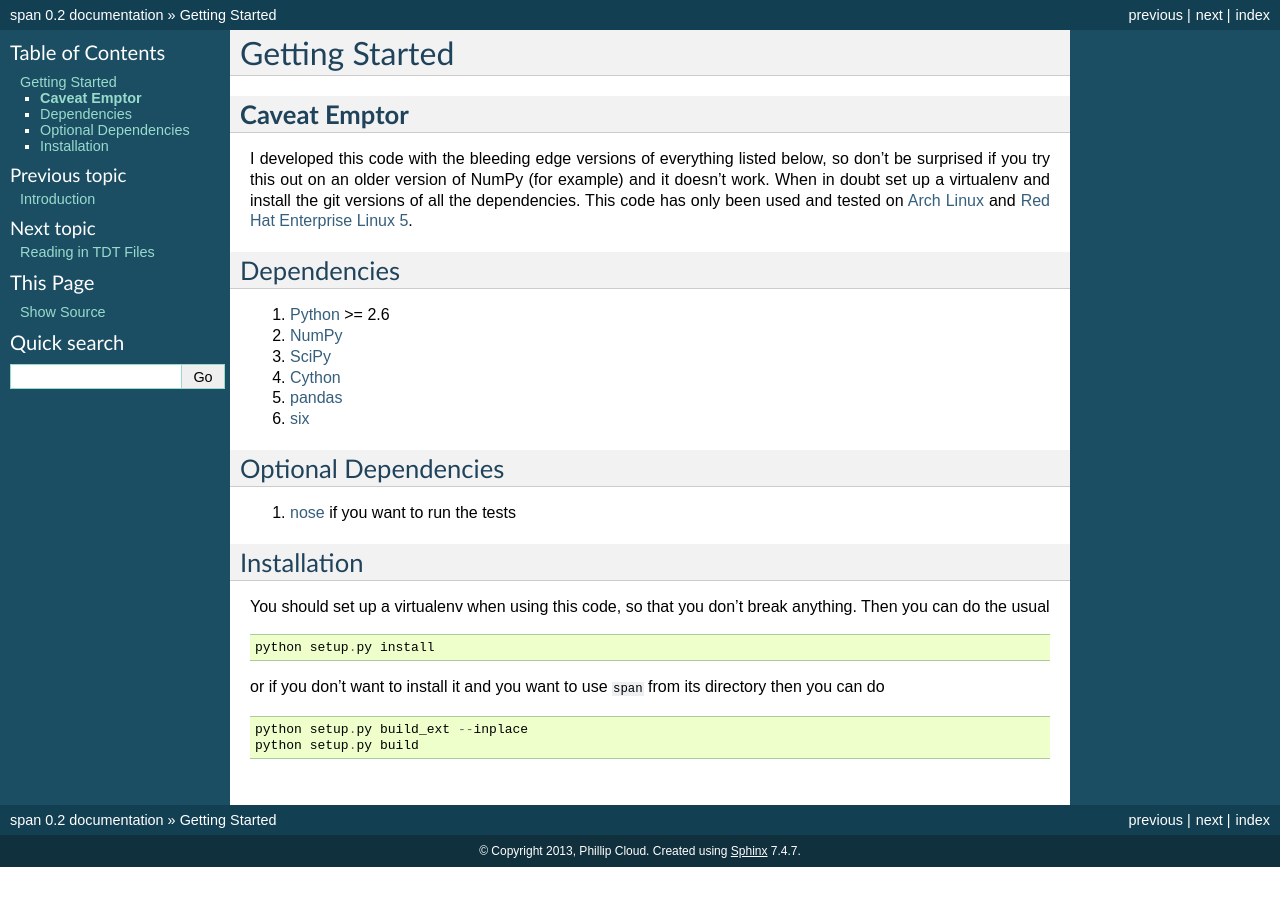
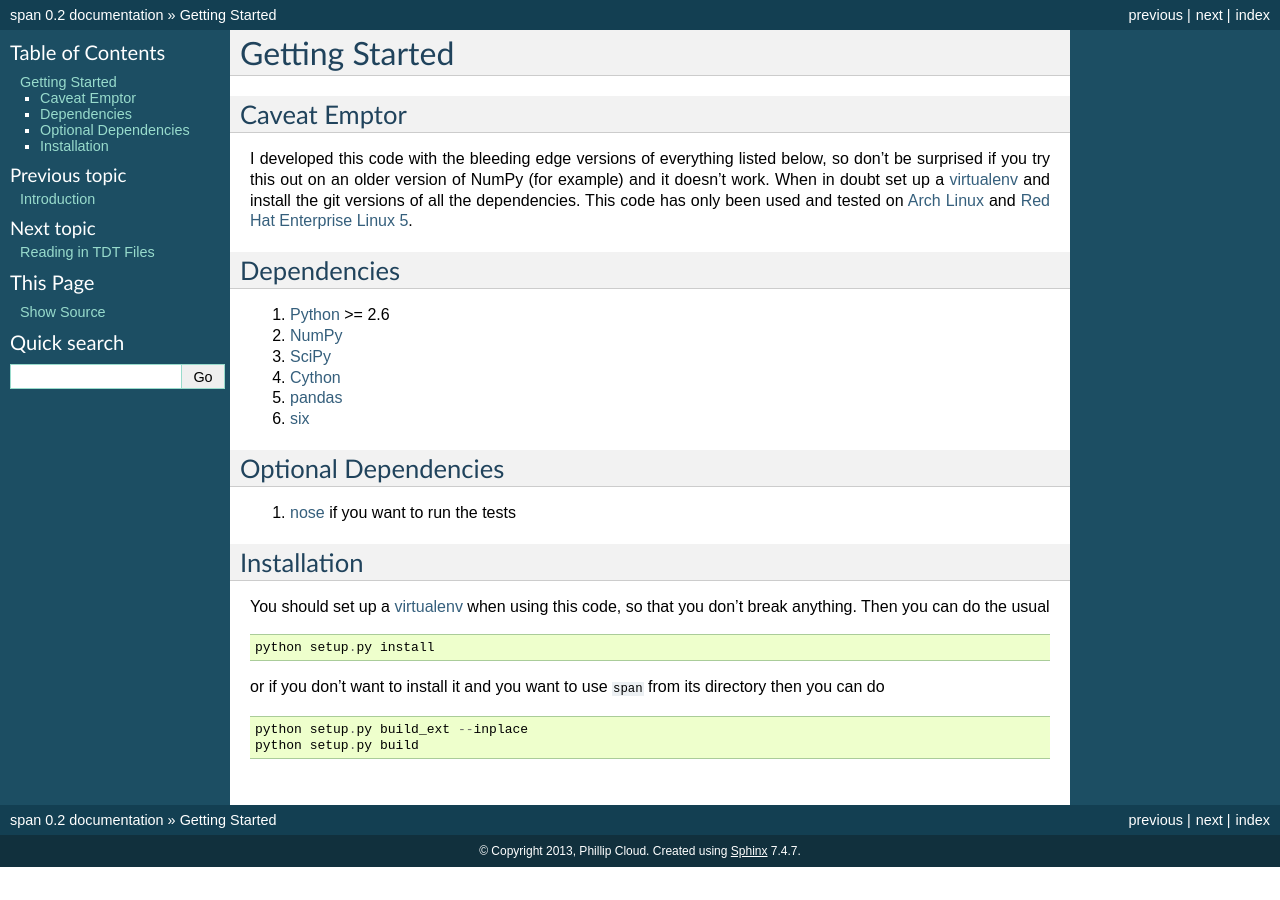
Before and after one commit to cpcloud/span, a Sphinx documentation site: the page built from docs/source/getting_started.rst, in a window 1280 px wide. Built offline with Sphinx 7.4.7, drawn with Linux system fonts in a browser that asks for light colours; some of the changed lines change nothing that is shown.

Commit message:
update docs

```diff
--- a/docs/source/getting_started.rst
+++ b/docs/source/getting_started.rst
@@ -1,15 +1,15 @@
 Getting Started
 ===============
 
-**Caveat Emptor**
------------------
+Caveat Emptor
+-------------
 I developed this code with the bleeding edge versions of everything
 listed below, so don't be surprised if you try this out on an older
 version of NumPy (for example) and it doesn't work. When in doubt set
-up a virtualenv and install the git versions of all the dependencies.
-This code has only been used and tested on `Arch Linux
-<http://archlinux.org>`_ and `Red Hat Enterprise Linux 5
-<http://www.redhat.com/products/enterprise-linux/>`_.
+up a `virtualenv <http://www.virtualenv.org>`_ and install the git
+versions of all the dependencies. This code has only been used and
+tested on `Arch Linux <http://archlinux.org>`_ and `Red Hat Enterprise
+Linux 5 <http://www.redhat.com/products/enterprise-linux/>`_.
 
 Dependencies
 ------------
@@ -26,8 +26,9 @@ Optional Dependencies
 
 Installation
 ------------
-You should set up a virtualenv when using this code, so that you don't
-break anything. Then you can do the usual
+You should set up a `virtualenv <http://www.virtualenv.org>`_ when
+using this code, so that you don't break anything. Then you can do the
+usual
 
 .. code-block:: python
 
```
